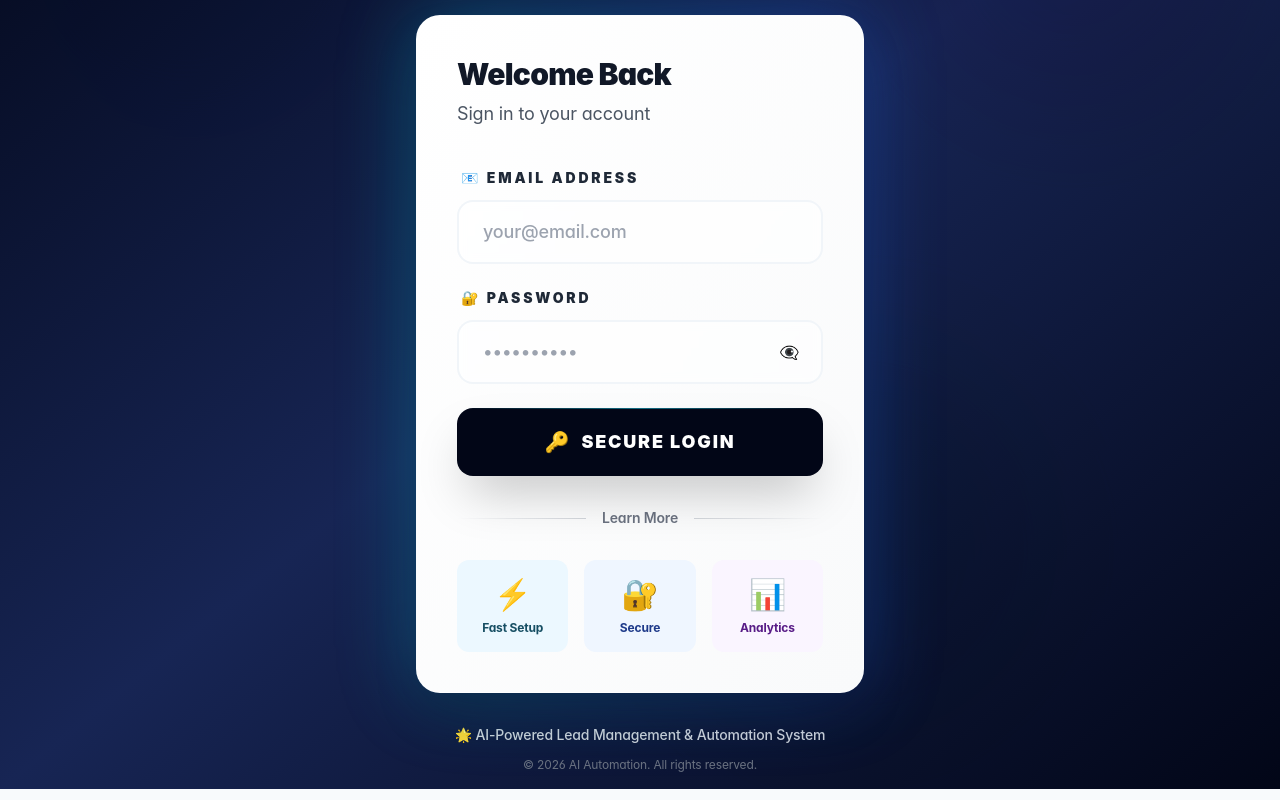
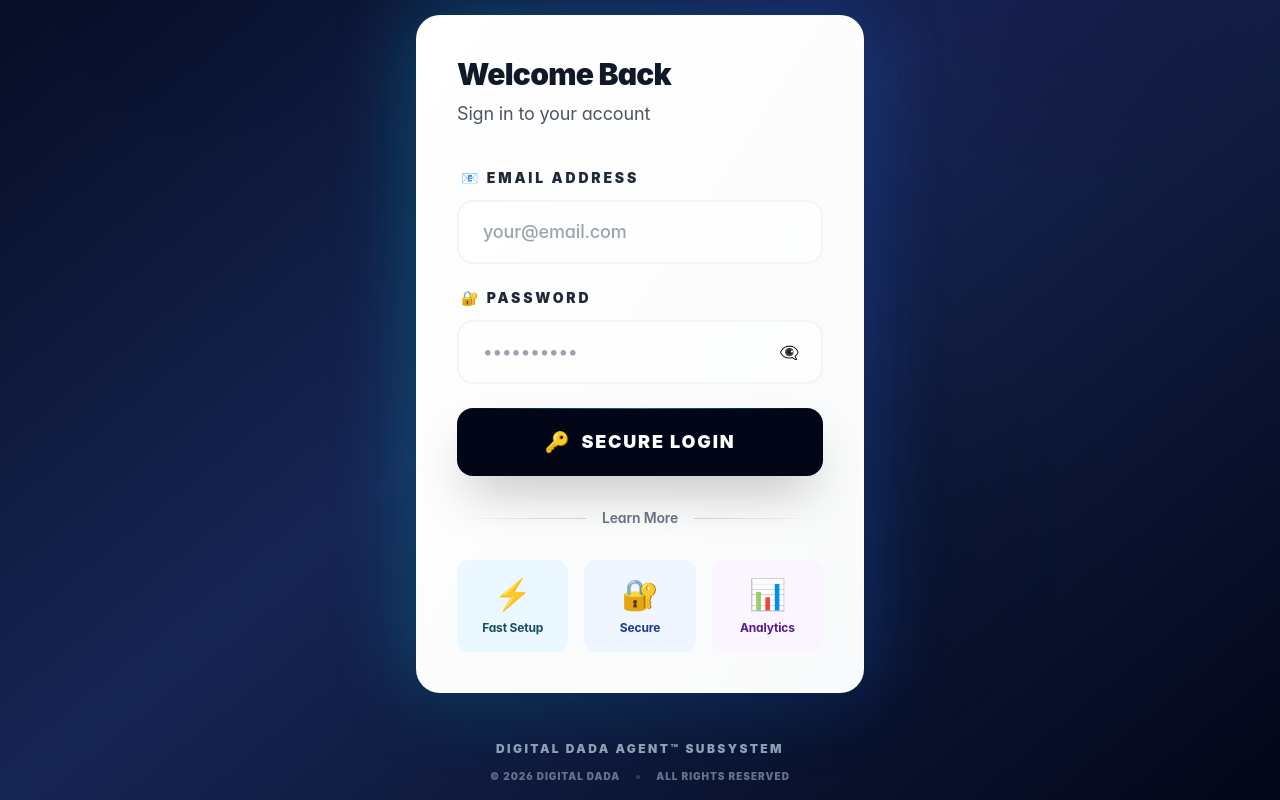
Before and after one commit to pruthvirajtarode/AI-Automation-System, a React (Create React App) app in the folder frontend/: page / in a window 1280 px wide. Shown: the part 251-1051 px from the top of the page. Built offline with nearby package versions, Linux system fonts and the light colour scheme.

Commit message:
style: add professional copyright footers across all system states

```diff
--- a/frontend/src/App.jsx
+++ b/frontend/src/App.jsx
@@ -96,6 +96,15 @@ function App() {
             <span className="mr-3 group-hover:rotate-12 transition-transform">🔑</span>
             Login Again
           </button>
+
+          <div className="mt-12 pt-8 border-t border-slate-100/50">
+            <p className="text-[10px] font-black text-slate-400 uppercase tracking-[0.2em] mb-2">
+              Digital Dada Agent™ Subsystem
+            </p>
+            <p className="text-[9px] font-black text-slate-300 uppercase tracking-widest">
+              © {new Date().getFullYear()} Digital Dada. All Rights Reserved.
+            </p>
+          </div>
         </div>
       </div>
     );
@@ -104,9 +113,9 @@ function App() {
   // Logged in - show dashboard
   return (
     <Router>
-      <div className="app">
+      <div className="app flex flex-col min-h-screen">
         <Navigation user={user} onLogout={handleLogout} />
-        <div className="main-content">
+        <div className="main-content flex-grow">
           <Routes>
             <Route path="/" element={<Dashboard />} />
             <Route path="/leads" element={<LeadsPage />} />
@@ -117,6 +126,25 @@ function App() {
             <Route path="*" element={<Navigate to="/" />} />
           </Routes>
         </div>
+        <footer className="py-8 px-4 sm:px-6 lg:px-8 border-t border-slate-100 bg-white">
+          <div className="max-w-7xl mx-auto flex flex-col md:flex-row justify-between items-center gap-4">
+            <div className="flex items-center gap-2">
+              <img src="/logo.jpeg" alt="Logo" className="w-5 h-5 grayscale opacity-50" />
+              <p className="text-[10px] font-black text-slate-400 uppercase tracking-[0.2em]">
+                © {new Date().getFullYear()} Digital Dada Agent™. All Rights Reserved.
+              </p>
+            </div>
+            <div className="flex items-center gap-6">
+              <span className="text-[9px] font-black text-slate-300 uppercase tracking-widest px-3 py-1 bg-slate-50 rounded-full border border-slate-100">
+                System v1.0.4-PRO
+              </span>
+              <div className="flex gap-4">
+                <a href="#" className="text-[10px] font-black text-slate-400 hover:text-cyan-500 transition-colors uppercase tracking-widest">Privacy Protocol</a>
+                <a href="#" className="text-[10px] font-black text-slate-400 hover:text-cyan-500 transition-colors uppercase tracking-widest">Service Terms</a>
+              </div>
+            </div>
+          </div>
+        </footer>
       </div>
     </Router>
   );
--- a/frontend/src/pages/Login.jsx
+++ b/frontend/src/pages/Login.jsx
@@ -202,11 +202,15 @@ function LoginPage({ onLogin }) {
         </div>
 
         {/* Footer */}
-        <div className="text-center">
-          <p className="text-gray-300 text-sm font-medium">
-            🌟 AI-Powered Lead Management & Automation System
+        <div className="text-center mt-12">
+          <p className="text-slate-400 text-xs font-black uppercase tracking-[0.2em] mb-3">
+            Digital Dada Agent™ Subsystem
           </p>
-          <p className="text-gray-500 text-xs mt-3">© 2026 AI Automation. All rights reserved.</p>
+          <div className="flex items-center justify-center gap-4 text-[10px] font-black text-slate-500 uppercase tracking-widest">
+            <span>© {new Date().getFullYear()} Digital Dada</span>
+            <span className="w-1 h-1 bg-slate-700 rounded-full"></span>
+            <span>All Rights Reserved</span>
+          </div>
         </div>
       </div>
 
```
